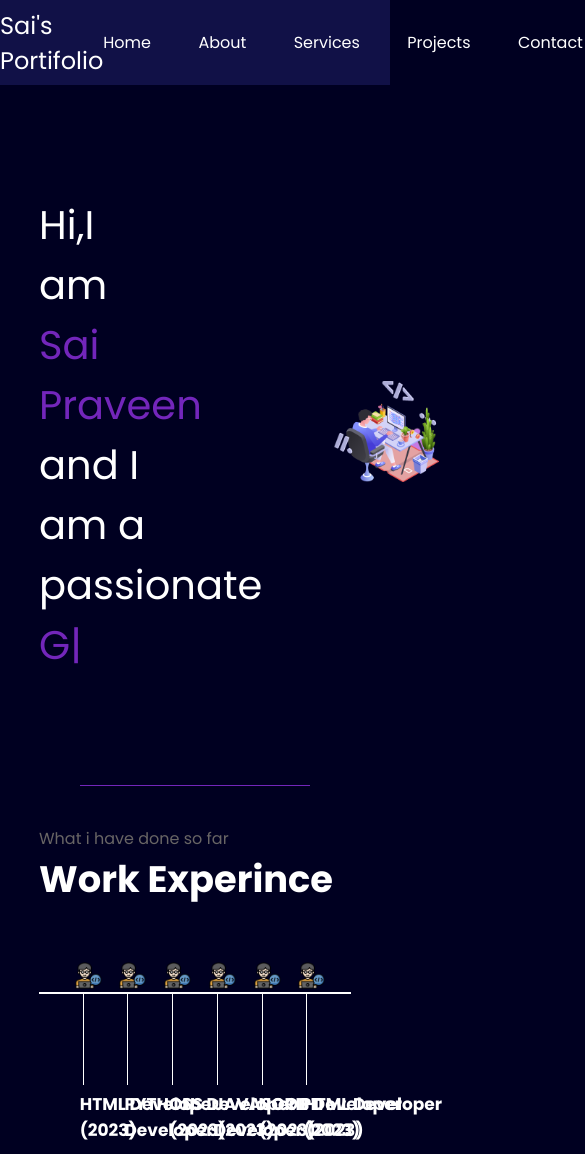
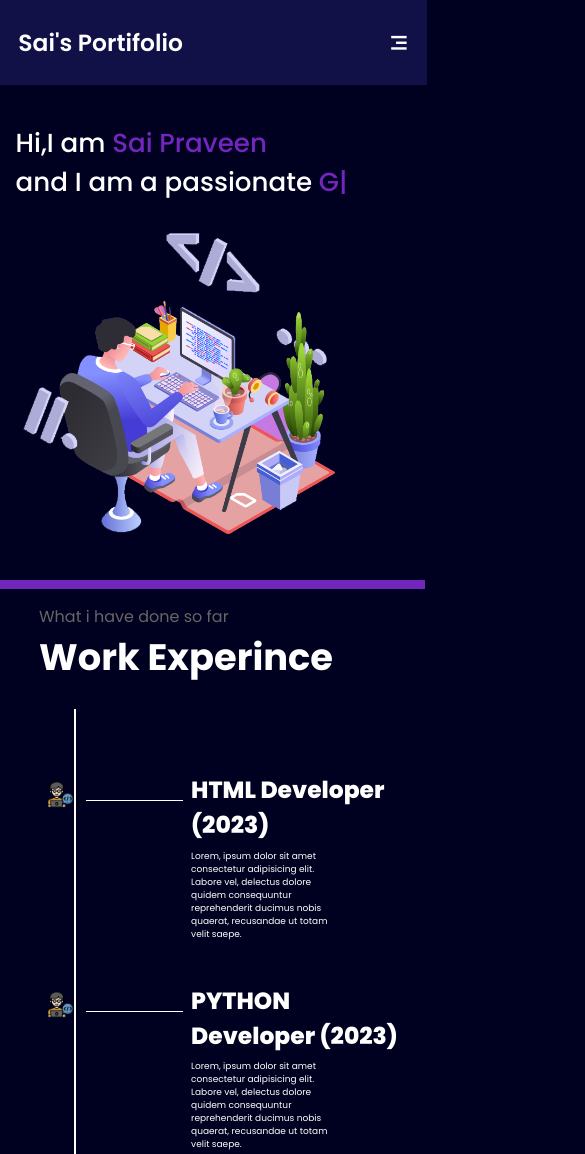
Before and after one commit to saii-Abburi/portifolio-website, a plain HTML site: page index.html in a window 390 px wide. Shown: the top 1154 px of the page, 585 px wide, since content can reach past the window. Drawn offline with nearby package versions, Linux system fonts and the light colour scheme.

Commit message:
portifolio

```diff
--- a/index.html
+++ b/index.html
@@ -11,6 +11,9 @@
         href="https://fonts.googleapis.com/css2?family=Poppins:ital,wght@0,100;0,200;0,300;0,400;0,500;0,600;0,700;0,800;0,900;1,100;1,200;1,300;1,400;1,500;1,600;1,700;1,800;1,900&display=swap"
         rel="stylesheet">
     <link rel="stylesheet" href="style.css">
+    <link
+    href="https://cdn.jsdelivr.net/npm/remixicon@4.3.0/fonts/remixicon.css"
+    rel="stylesheet" />
     <link rel="stylesheet" href="https://cdnjs.cloudflare.com/ajax/libs/font-awesome/5.15.3/css/all.min.css">
 
 </head>
@@ -18,7 +21,7 @@
 <body>
     <header>
         <nav>
-            <div class="left">Sai's Portifolio</div>
+            <div class="logo">Sai's Portifolio</div>
             <div class="right">
                 <ul>
                     <li><a href="">Home</a></li>
@@ -26,6 +29,7 @@
                     <li><a href="">Services</a></li>
                     <li><a href="">Projects</a></li>
                     <li><a href="">Contact Me</a></li>
+                    <i class="ri-menu-3-line"></i>
                 </ul>
             </div>
         </nav>
--- a/style.css
+++ b/style.css
@@ -1,138 +1,268 @@
-
-*{
+* {
     margin: 0;
     padding: 0;
 }
-nav{
+
+nav {
     height: 85px;
     background-color: rgb(17, 17, 71);
     display: flex;
-    justify-content: space-around;
+    justify-content: space-between;
     align-items: center;
-    padding-right: 40px;
-}
-.left{
-    font-size: 1.5rem;
+    padding: 0 4.7vw;
 }
 
-.right ul{
-    width: 175%;
+nav .right ul i {
+    display: none;
+}
+
+.logo {
+    font-size: 2.5vw;
+    font-weight: 600;
+}
+
+.right ul {
+    gap: 2vw;
     display: flex;
     justify-content: space-between;
     align-items: center;
     list-style: none;
 }
-.right ul li a{
+
+.right ul li a {
     text-decoration: none;
     color: white;
 }
-.right ul li a:hover{
+
+.right ul li a:hover {
     color: rgb(191, 191, 237);
     font-size: 1.2rem;
 }
-.firstSection{
+
+.firstSection {
     display: flex;
     justify-content: space-around;
-    align-items: center;
-    margin: 110px 0;
+    margin: 8vw 0;
 }
-.firstSection div{
+
+.firstSection div {
     width: 30%;
 }
-.leftSection{
+
+.leftSection {
     font-size: 2.5rem;
+    font-weight: 500;
 
 }
-.leftSection div{
+
+.leftSection div {
     width: 100%;
 }
-.rightSection img{
-    padding-left: 100px;
+
+.rightSection img {
+    padding-left: 2vw;
     width: 90%;
 
 }
-.text-gray{
+
+.text-gray {
     color: rgb(104, 101, 101);
 }
+
 .purple {
     color: rgb(115, 38, 187);
 }
-.secondSection{
+
+.secondSection {
     height: 90vh;
     width: 80vw;
-    margin:auto;
+    margin: auto;
 }
-.secondSection .work{
+
+.secondSection .work {
     font-size: 2.3rem;
+    font-weight: 700;
 }
-main hr{
+
+main hr {
     border: 0;
-    margin: 40px 80px;
-    background:rgb(115, 38, 187) ;
+    margin: 2.3vw 3.8vw;
+    background: rgb(115, 38, 187);
     height: 1px;
 
 }
-.horizontalline{
+
+.horizontalline {
     height: 1.5px;
     width: 80vw;
     display: flex;
     justify-content: space-evenly;
-    margin-top: 85px ;
+    margin-top: 7vw;
+    margin-right: 2vw;
     background-color: white;
 }
-.verticalline{
+
+.verticalline {
     height: 93px;
     width: 1px;
+    margin-right: 14vw;
     background-color: white;
 }
-.verticalline img{
+
+.verticalline img {
     width: 27px;
     position: relative;
     top: -30px;
     left: -8px;
 }
-.jobrole{
-    width: 150px;
-    font-size: 17px;
+
+.jobrole {
+    width: 10vw;
+    font-size: 1.5vw;
     position: relative;
-    top: 65px;
-    left: -3px;
+    top: 6.6vw;
+    left: 0vw;
+    font-weight: 800;
 }
-.verticalline .description{
+
+.verticalline .description {
     position: relative;
-    top: 85px;
+    top: 7vw;
     display: flex;
-    width: 150px;
+    width: 13vw;
     font-size: 9px;
 }
-body{
-    background-color: rgb(0,0,33);
+
+body {
+    background-color: rgb(0, 0, 33);
     color: white;
-    font-family: 'poppins',sans-serif;
+    font-family: 'poppins', sans-serif;
 }
-footer{
-    background-color:rgb(34, 34, 47) ;
+
+footer {
+    background-color: rgb(34, 34, 47);
 }
-.footer{
+
+.footer {
     height: 96px;
     display: flex;
     justify-content: space-around;
 }
-.footer h2{
-    margin-top:33px ;
+
+.footer h2 {
+    margin-top: 33px;
 }
-.footer ul{
+
+.footer ul {
     list-style: none;
     display: flex;
 }
-.footer ul li{
+
+.footer ul li {
     margin-top: 33px;
-    margin-right: 49px;
+    margin-right: 8vw;
 }
-.footer ul li a{
+
+.footer ul li a {
     color: white;
 }
-.footer-rights{
+
+.footer-rights {
     text-align: center;
     padding-bottom: 5px;
 }
+
+
+
+@media (max-width:600px) {
+    nav{
+        width: 100%;
+    }
+
+    nav .right ul i {
+        display: initial;
+        font-size: 5vw;
+        font-weight: 600;
+    }
+
+    nav .right ul li {
+        display: none;
+    }
+
+    nav .logo {
+        font-size: 6vw;
+        font-weight: 600;
+    }
+
+    .firstSection {
+        flex-direction: column;
+
+    }
+
+    .firstSection .leftSection {
+        font-size: 6.7vw;
+        width: 100%;
+        padding: 2vw 4vw;
+    }
+
+    .firstSection .rightSection {
+        width: 100%;
+        padding: 2vw 4vw;
+    }
+
+    .firstSection .rightSection img {
+        width: 80%;
+        margin-top: 4vw;
+    }
+
+    main hr {
+        margin: 4vw 0vw;
+        padding: 1vw 0vw;
+        height: 0.5px;
+        width: 109%;
+    }
+
+    .secondSection {
+        height: calc(100% - 20vh);
+        margin: 7vw 2;
+    }
+
+    .horizontalline {
+        flex-direction: column;
+        width: .5vw;
+        height: 80rem;
+        margin: 6vw 9vw;
+    }
+
+    .verticalline {
+        height: 1px;
+        width: 15vw;
+        margin: 9vh 3vw;
+        margin-bottom: 14vh;
+        padding: 0px 5vw;
+    }
+
+    .verticalline img {
+        top: -5vw;
+        left: -15vw;
+    }
+    .jobrole{
+        font-size: 6vw;
+        font-weight: 800;
+        width: 55vw;
+        top: -16vw;
+        left: 22vw;
+    }
+    .secondSection .verticalline .description{
+        top: -14vw;
+        left: 22vw;
+        width: 35vw;
+    }
+    footer{
+        width: 109%;
+    }
+    .footer-links{
+
+    }
+
+}
```
